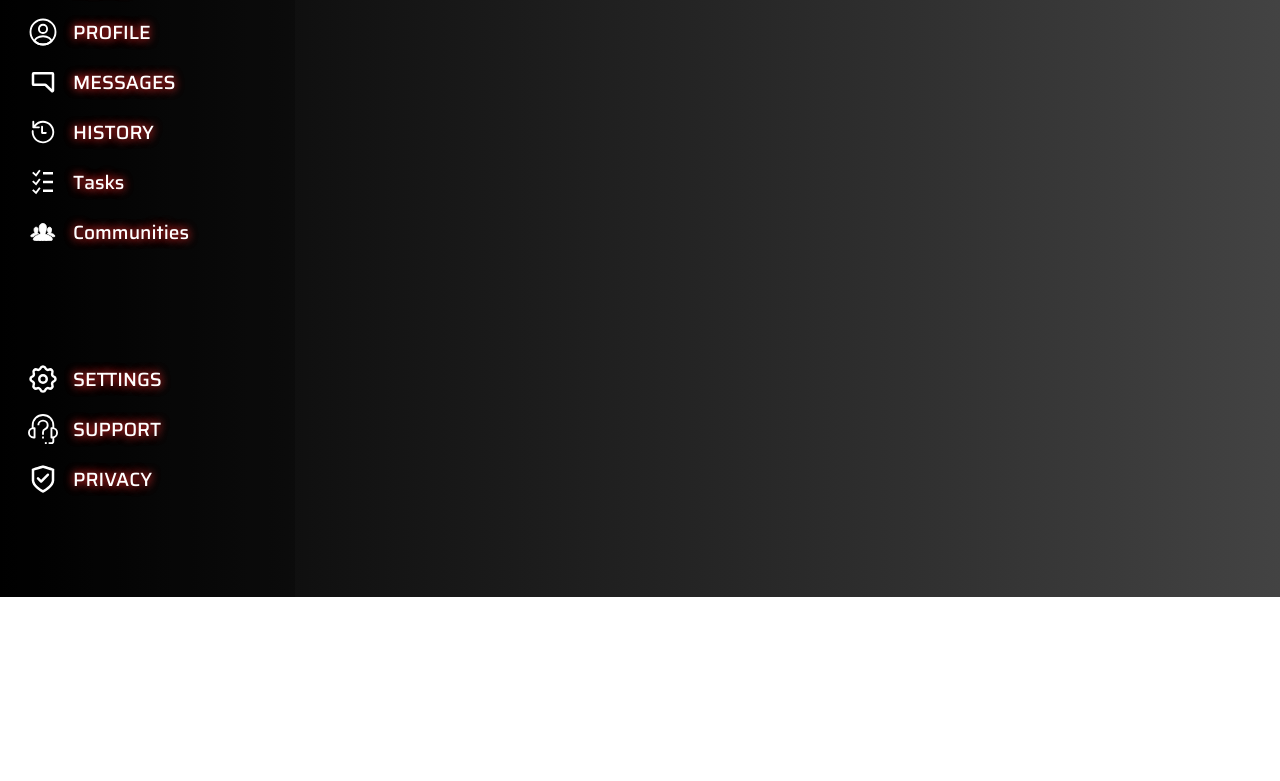
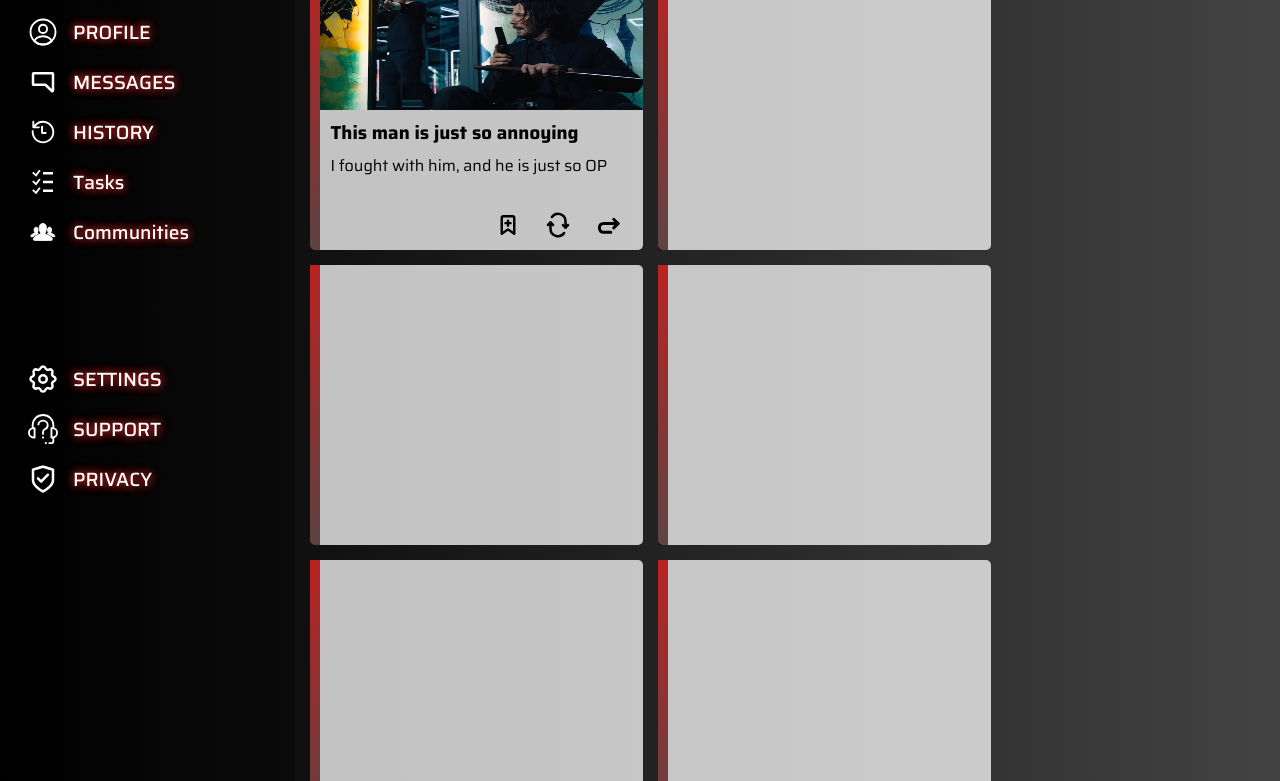
Before and after one commit to Silva-Mo/Admin-Dashboard, a plain HTML site: page index.html in a window 1280 px wide. Shown: the part 203-984 px from the top of the page. Before the commit the page ends 800 px from the top, so only its background shows below. Drawn offline with Linux system fonts and the light colour scheme.

Commit message:
add content and test cards grid, fix UI

```diff
--- a/css/style.css
+++ b/css/style.css
@@ -18,7 +18,7 @@ body{
     min-height: 100vh;
     display: grid;
     grid-template-columns: minmax(240px, 1.2fr) 4fr;
-    grid-template-rows: 25% 75%;
+    grid-template-rows: 0.7fr 4fr;
     background: var(--color1-black);
     background: -webkit-linear-gradient(to left, var(--color2-grey), var(--color1-black));
     background: linear-gradient(to left, var(--color2-grey), var(--color1-black));
@@ -28,7 +28,7 @@ body{
     grid-area: 1 / 1 / 3 / 2;
     background-color: rgba(0, 0, 0, 0.26);
     display: grid;
-    grid-template-rows: 15% 80%;
+    grid-template-rows: 15vh 80vh;
     justify-items: start;
     padding-left: 10px;
 }
@@ -44,6 +44,7 @@ body{
     display: grid;
     grid-template-rows: 1fr 1fr;
     grid-template-columns: 1fr;
+    min-height: 25%;
 }
 
 .content {
@@ -242,3 +243,78 @@ button:hover {
 button:active{
     transform: scale(0.99);
 }
+
+.content {
+    display: grid;
+    grid-template-columns: 2.6fr 1fr;
+    grid-template-rows: 1fr 1fr;
+}
+
+.projects {
+    grid-area: 1 / 1 / 3 / 2;
+    display: grid;
+    grid-template-columns: repeat(auto-fit, minmax(220px, 1fr));
+    gap: 15px;
+    padding: 15px;
+}
+
+.announcements{
+    grid-area: 1 / 2 / 2 / 3;
+}
+
+.trending {
+    grid-area: 2 / 2 / 3 / 3;
+}
+
+.card{
+    background-color: rgba(255, 255, 255, 0.747);
+    height: 280px;
+    border-image: linear-gradient(to bottom, var(--color3-red-dark), rgba(39, 0, 0, 0.658)) 1;
+    border-width: 10px;
+    border-style: solid;
+    border-right: 0;
+    border-top: 0;
+    border-bottom: 0;
+    border-radius: 5px;
+    display: flex;
+    flex-direction: column;
+}
+
+.card > .img-place {
+    height: 50%;
+    width: 100%;
+}
+
+.img-place > img {
+    width: 100%;
+    height: 100%;
+}
+
+.card p, .card h3 {
+    color: #000000;
+    margin-bottom: 10px;
+    padding-left: 10px;
+    margin-top: 4%;
+}
+
+
+.below{
+    min-height: 50%;
+    display: flex;
+    flex-direction: column;
+    justify-content: space-between;
+    padding-bottom: 10px;
+}
+
+.share{
+    display: flex;
+    justify-content: flex-end;
+    padding-right: 20px;
+    gap: 20px;
+    align-items: center;
+}
+
+.share > img {
+    width: 30px;
+    height: 30px
+}
--- a/index.html
+++ b/index.html
@@ -58,7 +58,49 @@
         </div>
     </div>
     <div class="content">
+        <div class="projects">
+            <div class="card num1">
+                <div class="img-place">
+                  <img src="imgs/caine.png" alt="caine">
+                </div>
+                <div class="below">
+                    <div class="text">
+                        <h3>This man is just so annoying</h3>
+                        <p>I fought with him, and he is just so OP</p>
+                    </div>
+                    <div class="share">
+                        <img src="imgs/bookmark.svg" alt="bookmark">
+                        <img src="imgs/retweet.svg" alt="retweet">
+                        <img src="imgs/forward.svg" alt="forward">
+                    </div>
 
+                </div>
+
+            </div>
+            <div class="card num2">
+                <div class="img-place">
+
+                </div>
+            </div>
+            <div class="card num3">
+
+            </div>
+            <div class="card num4">
+
+            </div>
+            <div class="card num5">
+
+            </div>
+            <div class="card num6">
+
+            </div>
+        </div>
+        <div class="announcements">
+
+        </div>
+        <div class="trending">
+
+        </div>
     </div>
 </body>
 </html>
```
Also changed, not shown: imgs/bookmark.svg (added), imgs/caine.png (added), imgs/forward.svg (added), imgs/retweet.svg (added).
